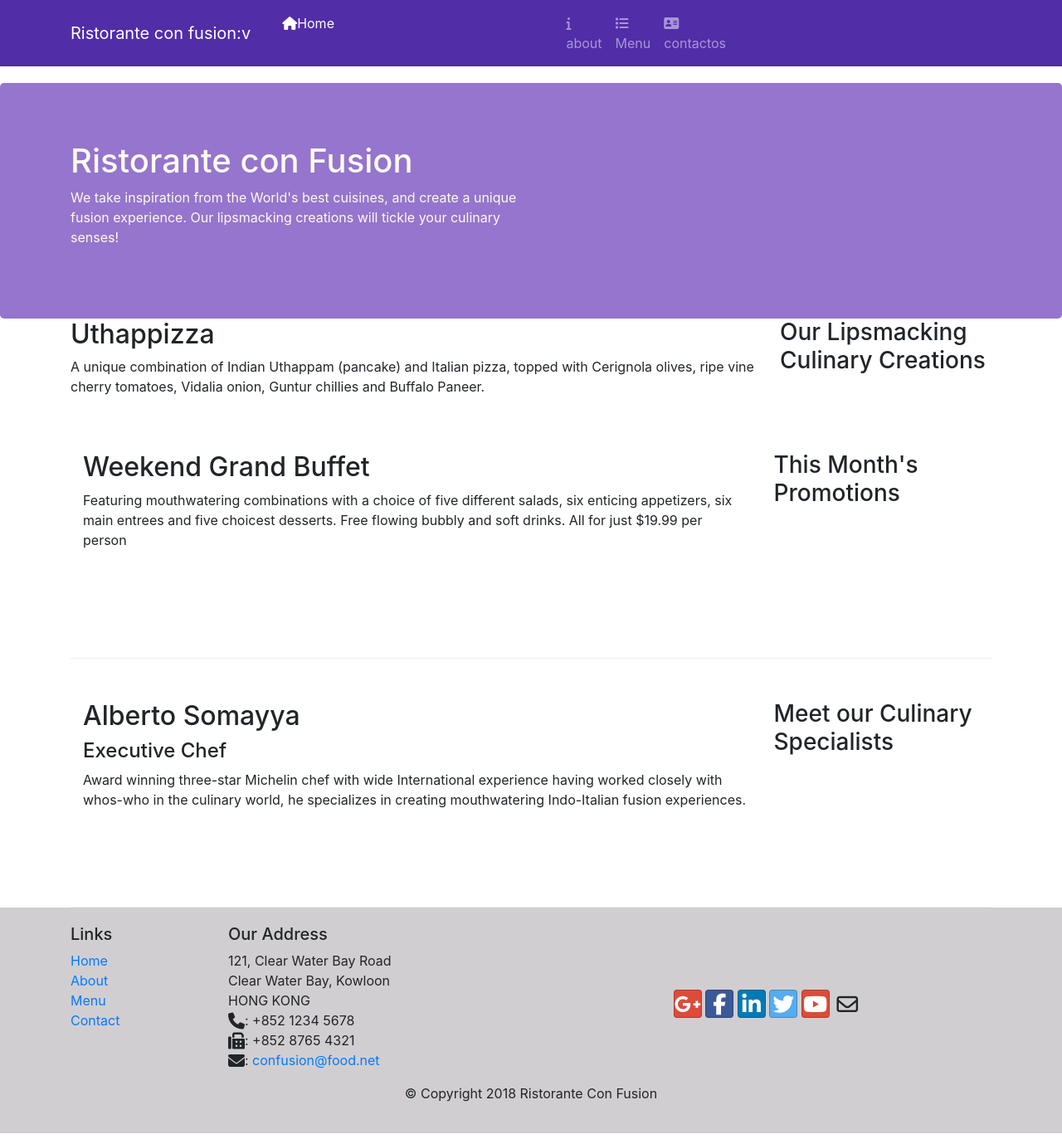
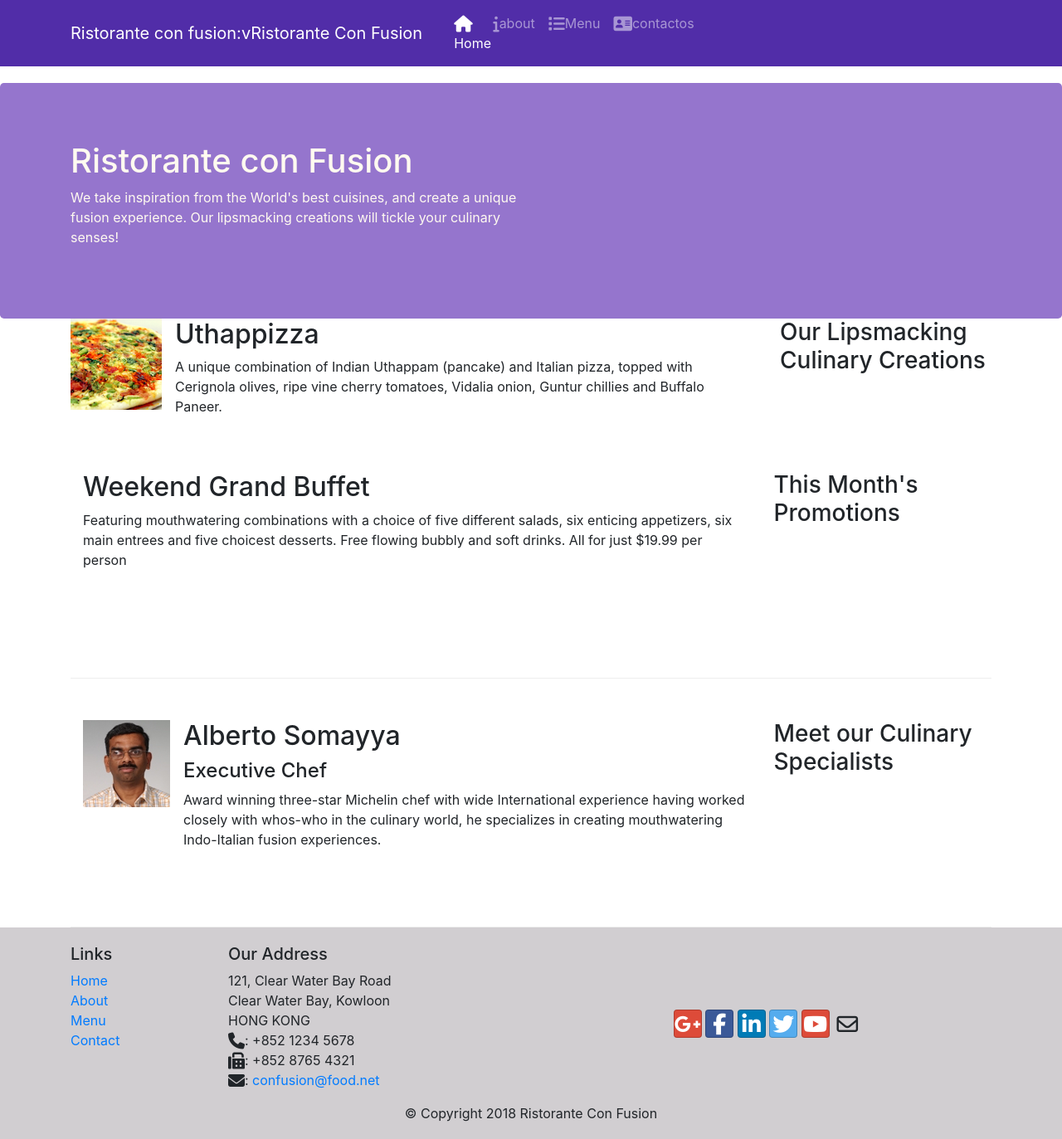
Before and after one commit to JonatanAlbenio/HTMLCURSO, a plain HTML site: page index.html in a window 1280 px wide. Shown: the whole page at 83% size. Drawn offline with nearby package versions, Linux system fonts and the light colour scheme.

Commit message:
Imagenes

```diff
--- a/index.html
+++ b/index.html
@@ -34,17 +34,18 @@ npm install bootstrap-social@5.1.1 --save
 <nav class="navbar navbar-dark navbar-expand-sm  fixed-top">
 <div class="container">
     <a class="navbar-brand mr-auto" href="#">Ristorante con fusion:v</a>
-    <button class="navbar-toggler" type="button" data-toggler="collapse" data-target="Navbar">
+    <button class="navbar-toggler" type="button" data-toggler="collapse" data-target="#Navbar">
          <span class="navbar-toggler-icon" ></span>
     </button>
+    <a class="navbar-brand mr-auto" href="#">Ristorante Con Fusion</a>
     <div class="collapse navbar-collapse col-12"  id="Navbar">
 
     <ul class="navbar-nav mr-auto">
 
-     <li class="nav-item active col-12 " id="primero"><a class="nav-link" href="#"><span class="fa fa-home "></span>Home</a></li>
-     <li class="nav-item"><a class="nav-link" href="./aboutus.html"><span class="fa fa-info"></span>about</a></li>
-     <li class="nav-item"><a class="nav-link" href="#"><span class="fa fa-list "></span>Menu</a></li>
-     <li class="nav-item"><a class="nav-link" href="./contactus.html"><span class="fa fa-address-card "></span>contactos</a></li>
+     <li class="nav-item active col-2 " id="primero"><a class="nav-link" href="#"><span class="fa fa-home  fa-lg "></span>Home</a></li>
+     <li class="nav-item"><a class="nav-link" href="./aboutus.html"><span class="fa fa-info  fa-lg"></span>about</a></li>
+     <li class="nav-item"><a class="nav-link" href="#"><span class="fa fa-list  fa-lg "></span>Menu</a></li>
+     <li class="nav-item"><a class="nav-link" href="./contactus.html"><span class="fa fa-address-card  fa-lg "></span>contactos</a></li>
 
     </ul>
 </div>
@@ -71,9 +72,18 @@ npm install bootstrap-social@5.1.1 --save
                 <h3>Our Lipsmacking Culinary Creations</h3>
             </div>
             <div class="col col-sm order-sm-fist col-md">
-                <h2>Uthappizza</h2>
+                <div class="media">
+                    <img class="d-flex mr-3 img-thumbnai aling-self-center"
+                    src="img/uthappizza.png" alt="uthappizza">
+                    <div class="media-body">
+                         <h2 class="mt-0">Uthappizza</h2>
                 <p>A unique combination of Indian Uthappam (pancake) and Italian pizza, topped with Cerignola olives, ripe vine cherry tomatoes, Vidalia onion, Guntur chillies and Buffalo Paneer.</p>
+                    </div>
+
+                </div>
+
             </div>
+
         </div>
 
 
@@ -92,9 +102,16 @@ npm install bootstrap-social@5.1.1 --save
                 <h3>Meet our Culinary Specialists</h3>
             </div>
             <div class="col col-sm  order-sm-fist  col-md" >
-                <h2>Alberto Somayya</h2>
-                <h4>Executive Chef</h4>
-                <p>Award winning three-star Michelin chef with wide International experience having worked closely with whos-who in the culinary world, he specializes in creating mouthwatering Indo-Italian fusion experiences. </p>
+                <div class="media">
+                     <img class="d-flex mr-3  img-thumbnai aling-self-center"
+                     src="img/alberto.png" alt="alberto">
+                     <div class="media-body">
+                        <h2>Alberto Somayya</h2>
+                        <h4>Executive Chef</h4>
+                        <p>Award winning three-star Michelin chef with wide International experience having worked closely with whos-who in the culinary world, he specializes in creating mouthwatering Indo-Italian fusion experiences. </p>
+                     </div>
+                </div>
+
             </div>
         </div>
     </div>
```
Also changed, not shown: aboutus.html (+4 -1 lines), contactus.html (+1 -1 lines), img/alberto.png (added), img/buffet.png (added), img/logo.png (added), img/uthappizza.png (added), 1 other file.
